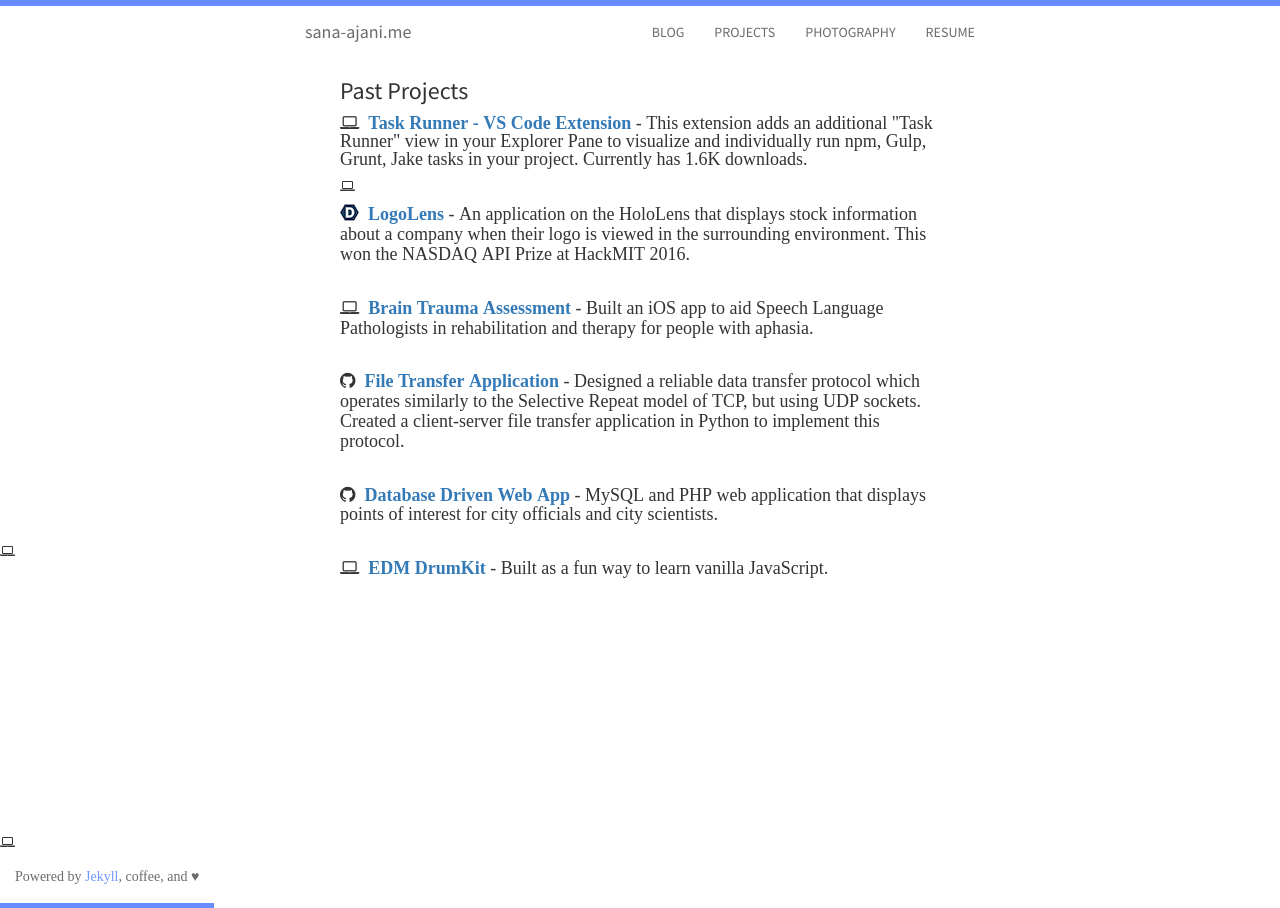
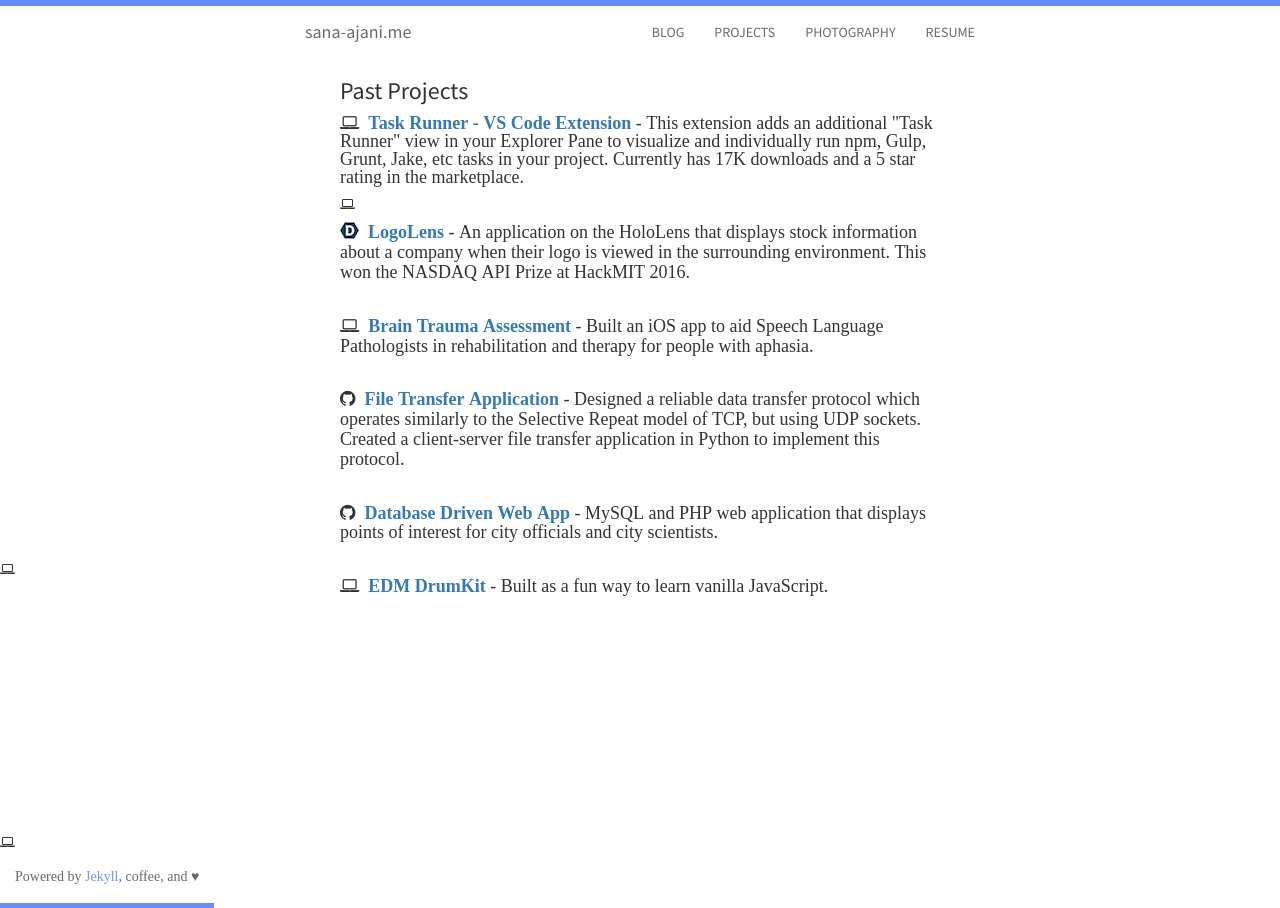
Before and after one commit to sana-ajani/sana-ajani.github.io, a Jekyll site: the page built from projects.html, in a window 1280 px wide. Built offline with Jekyll 4.4.1, drawn with Linux system fonts in a browser that asks for light colours; nearby versions of some CDN libraries.

Commit message:
update projects

```diff
--- a/projects.html
+++ b/projects.html
@@ -5,7 +5,7 @@
 <div class="projects">
     <h3>Past Projects</h3>
     <h4><i class="fa fa-laptop">&nbsp;&nbsp;<strong><a href="https://marketplace.visualstudio.com/items?itemName=SanaAjani.taskrunnercode">Task Runner - VS Code Extension</a></strong>
-        - This extension adds an additional "Task Runner" view in your Explorer Pane to visualize and individually run npm, Gulp, Grunt, Jake tasks in your project. Currently has 1.6K downloads.
+        - This extension adds an additional "Task Runner" view in your Explorer Pane to visualize and individually run npm, Gulp, Grunt, Jake, etc tasks in your project. Currently has 17K downloads and a 5 star rating in the marketplace.
     </h4><br>
     <h4><img src="static/img/devpost.jpg">&nbsp;&nbsp;<strong><a href="https://devpost.com/software/logo-locator">LogoLens</a></strong>
         - An application on the HoloLens that displays stock information about a company when their logo is viewed in the surrounding environment. This won the NASDAQ API Prize at HackMIT 2016.
```
